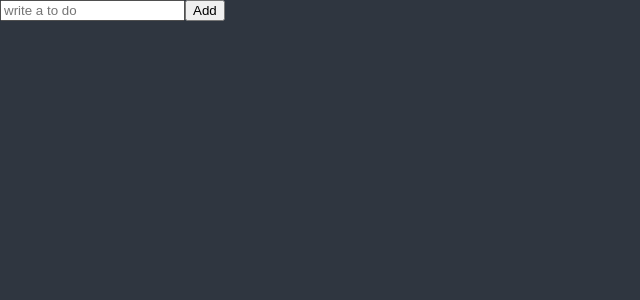
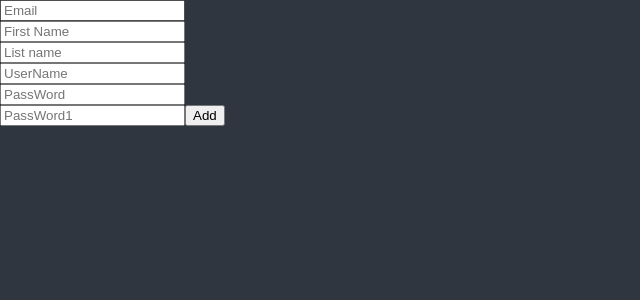
Before and after one commit to jungHyeonS/react-todo-list, a React (Create React App) app: page / in a window 1280 px wide. Shown: the top 300 px of the page, without its empty margins (0-640 px from the left). Built offline with nearby package versions, Linux system fonts and the light colour scheme.

Commit message:
react-master-class : react-hook-form useForm

```diff
--- a/package.json
+++ b/package.json
@@ -13,6 +13,7 @@
     "@types/styled-components": "^5.1.26",
     "react": "^18.2.0",
     "react-dom": "^18.2.0",
+    "react-hook-form": "^7.34.2",
     "react-scripts": "5.0.1",
     "recoil": "^0.7.5",
     "styled-components": "^5.3.5",
--- a/src/TodoList.tsx
+++ b/src/TodoList.tsx
@@ -1,22 +1,42 @@
 import React, { useState } from "react";
+import { useForm } from "react-hook-form";
+
+// function TodoList(){
+//     const [todo,setTodo] = useState("");
+//     const onChange = (event:React.FormEvent<HTMLInputElement>) => {
+//         const {currentTarget : {value}} = event;
+//         setTodo(value)
+//     }
+//     const onSubmit = (event:React.FormEvent<HTMLFormElement>) => {
+//         event.preventDefault();
+//         console.log(todo);
+//     }
+//     return (
+//         <div>
+//             <form onSubmit={onSubmit}>
+//                 <input onChange={onChange} value={todo} type="text" placeholder="write a to do"/>
+//                 <button>Add</button>
+//             </form>
+//         </div>
+//     );
+// }
+
 
 function TodoList(){
-    const [todo,setTodo] = useState("");
-    const onChange = (event:React.FormEvent<HTMLInputElement>) => {
-        const {currentTarget : {value}} = event;
-        setTodo(value)
-    }
-    const onSubmit = (event:React.FormEvent<HTMLFormElement>) => {
-        event.preventDefault();
-        console.log(todo);
-    }
+    const {register,watch} = useForm();
+    console.log(watch())
     return (
         <div>
-            <form onSubmit={onSubmit}>
-                <input onChange={onChange} value={todo} type="text" placeholder="write a to do"/>
+            <form>
+                <input {...register("email")} type="text" placeholder="Email"/><br/>
+                <input {...register("firstName")} type="text" placeholder="First Name"/><br/>
+                <input {...register("listname")} type="text" placeholder="List name"/><br/>
+                <input {...register("userName")} type="text" placeholder="UserName"/><br/>
+                <input {...register("passWord")} type="text" placeholder="PassWord"/><br/>
+                <input {...register("passWord1")} type="text" placeholder="PassWord1"/>
                 <button>Add</button>
             </form>
         </div>
-    );
+    )
 }
 export default TodoList
```
Also changed, not shown: 1 other file (tests, documents, lock files or other folders).
